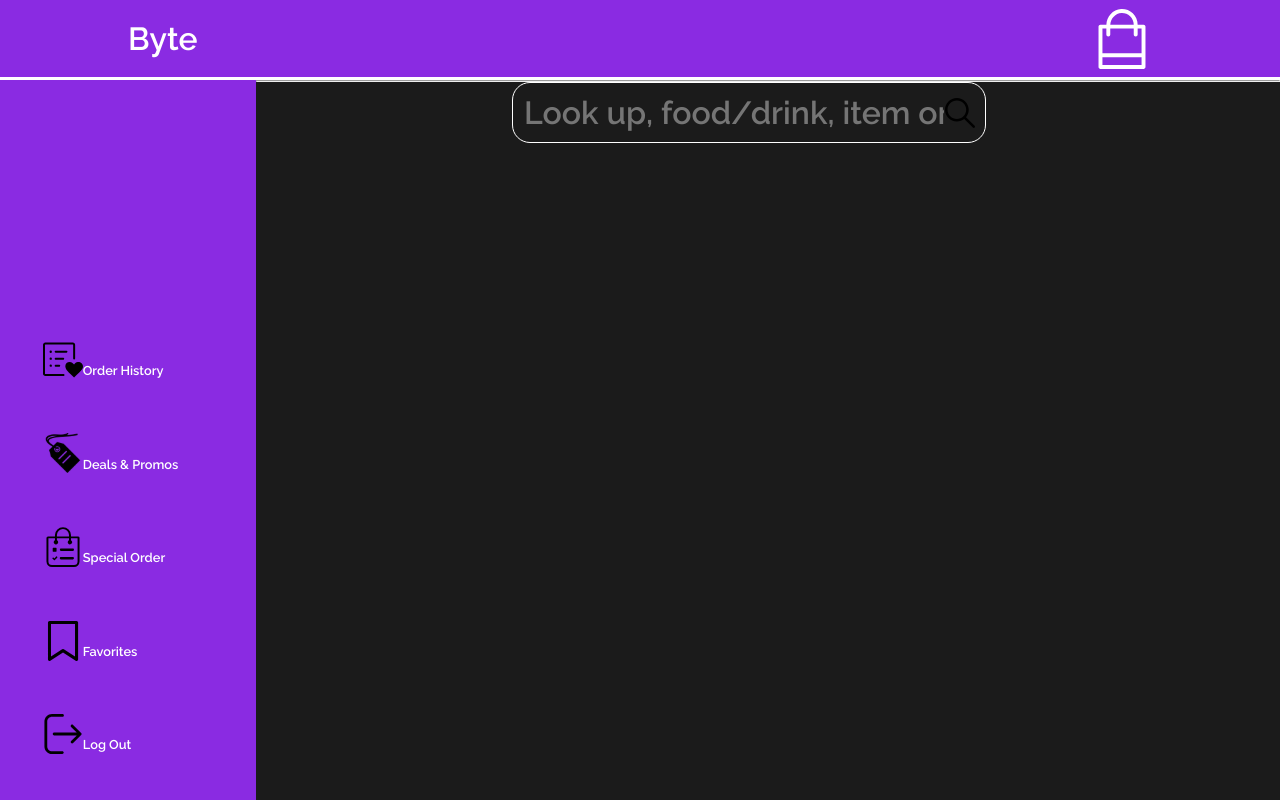
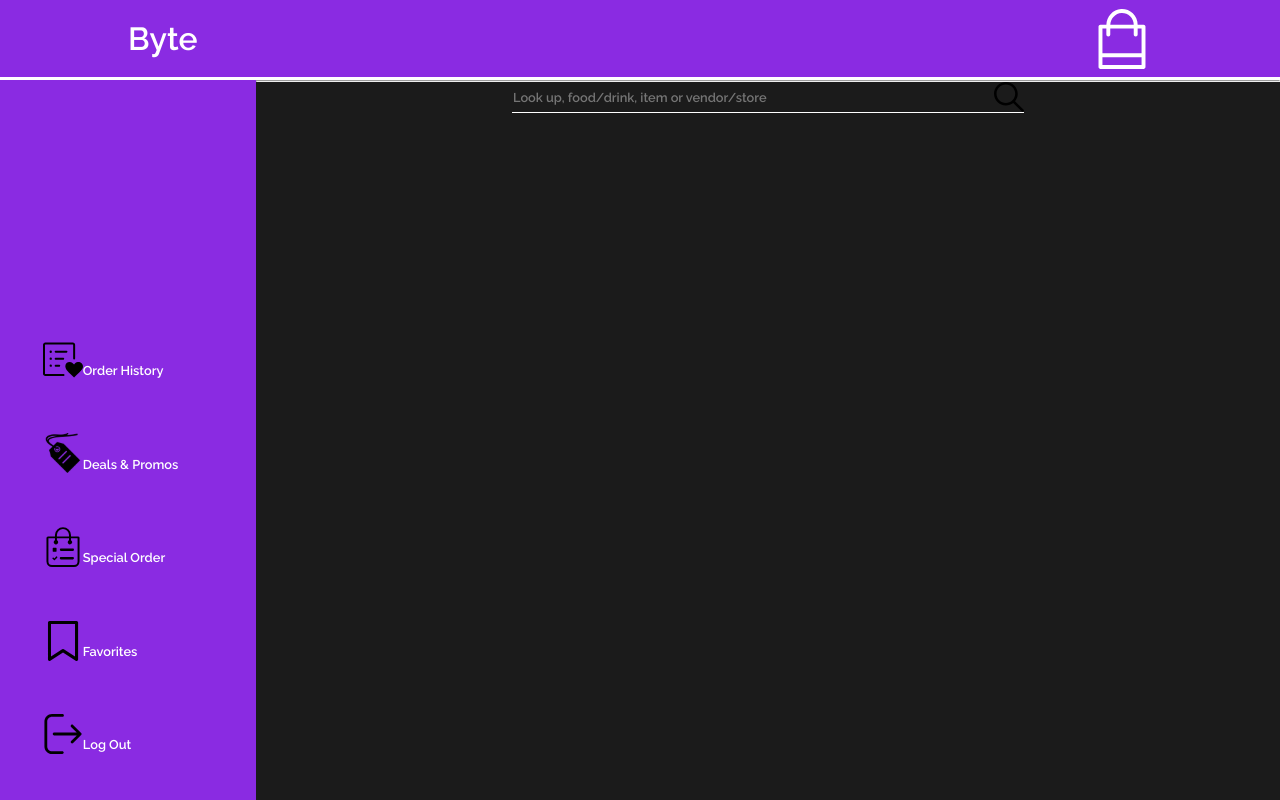
Before and after one commit to Doenut999/Byte, a React (Create React App) app: page /welcome in a window 1280 px wide. Built offline with nearby package versions, Linux system fonts and the light colour scheme.

Commit message:
minor fixes for all pages

```diff
--- a/src/components/MobileSide.js
+++ b/src/components/MobileSide.js
@@ -1,20 +1,17 @@
 import styled from "styled-components"
 import CloseBurger from "../assets/burger/CloseBurger.svg"
-import ThreeBurger from "../assets/burger/ThreeBurger.svg"
-import {useState} from "react";
+// import ThreeBurger from "../assets/burger/ThreeBurger.svg"
+// import {useState} from "react";
 
 const MobileSide = (props) => {
-    const [isAct, setIsAct] = useState(true)
-    const activeBurger = isAct ? CloseBurger : ThreeBurger
+
 
 
     return (
         <>
             <MDiv>
-                <Burger active={isAct} onClick={()=> {
-
-                } }  >
-                    <Img src={activeBurger} alt="hamburger-menu-open-close"/>
+                <Burger>
+                    <Img src={CloseBurger} alt="hamburger-menu-open-close"/>
                 </Burger>
             </MDiv>
         </>
@@ -22,7 +19,7 @@ const MobileSide = (props) => {
 }
 
 const Burger = styled.div`
-  border: ${props => props.active ? "2px solid white" : "none"};
+  border: 2px solid white;
   border-radius: 50%;
   padding: 5px;
   position: absolute;
--- a/src/components/NavBar.js
+++ b/src/components/NavBar.js
@@ -1,5 +1,6 @@
 import styled from "styled-components";
 import Bag from "../assets/Bagg.svg"
+import {Link} from "react-router-dom";
 
 
 const NavBar = () => {
@@ -7,9 +8,9 @@ const NavBar = () => {
         <>
             <NavStyles>
 
-                <Logo>
-                    Byte
-                </Logo>
+                <SLink to="welcome">
+                    <Logo>Byte</Logo>
+                </SLink>
                 <Img src={Bag} alt="shopping bag"/>
             </NavStyles>
         </>
@@ -32,6 +33,8 @@ const NavStyles = styled.nav`
 
 `
 
+
+
 const Img = styled.img`
   height: 60px;
   width: 60px;
@@ -41,5 +44,10 @@ const Img = styled.img`
 const Logo = styled.div`
 margin-left: 10vw;
 `
+const SLink = styled(Link)`
+  cursor: pointer;
+  color: white;
+  text-decoration: none;
+`
 
 export default NavBar
--- a/src/components/SearchAll.js
+++ b/src/components/SearchAll.js
@@ -7,10 +7,12 @@ const SearchAll = () => {
     const SearchText = "Look up, food/drink, item or vendor/store"
     return (
         <>
-            <SafeSearch>
-                <SearchInput type="text" placeholder={SearchText}/>
-                <SearchImg onClick={()=> console.log("What you trying to search?")} src={Search} alt={SearchText}/>
-            </SafeSearch>
+            <>
+                <SearchBorder>
+                    <SearchInput type="text" placeholder={SearchText}/>
+                    <SearchImg onClick={()=> console.log("What you trying to search?")} src={Search} alt={SearchText}/>
+                </SearchBorder>
+            </>
         </>
     )
 }
@@ -26,20 +28,19 @@ const SearchInput = styled.input`
   width: 40vw;
   outline: transparent;
   color: #ffffff;
+  font-size: .4rem;
+  font-weight: lighter;
+  display: inline;
   background-color: transparent;
   border: 1px solid transparent;
 
 `
-
-const SafeSearch = styled.div`
+const SearchBorder = styled.div`
   display: flex;
-  justify-content: space-around;
-  align-items: center;
-  width: 37vw;
-  padding: 10px;
-  border-radius: 18px;
-  margin-left: 20vw;
-  border: 1px solid white;
+  border-bottom: 1.4px solid white;
+  width: 40vw;
+  position: relative;
+  left: 20vw;
 `
 
 export default SearchAll
--- a/src/components/SideBar.js
+++ b/src/components/SideBar.js
@@ -79,8 +79,6 @@ const Side = styled.aside`
   z-index: 1;
   height: 90vh;
   width: 20vw;
-  transform: scale(${props => (props.isOpen) ? 0 : 1});
-
   min-width: 80px;
   background-color: blueviolet;
   display: flex;
```
